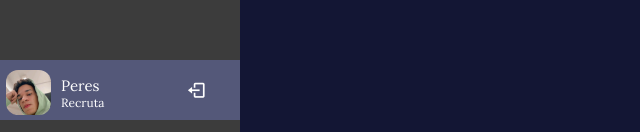
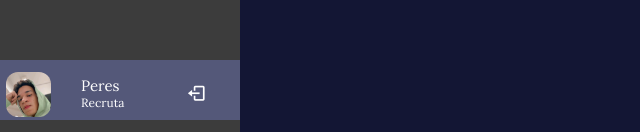
Before and after one commit to Lucax-Peres/Spoe-Application, a plain HTML site: page index.html in a window 1280 px wide. Shown: the part 665-797 px from the top of the page, 0-640 px from the left. Drawn offline with nearby package versions, Linux system fonts and the light colour scheme.

Commit message:
Update style.css

```diff
--- a/style.css
+++ b/style.css
@@ -103,6 +103,7 @@ margin-top: 20px;
   padding: 10px 6px;
   height: 60px;
   background: #545879;
+
 }
 .profile_content .profile .profile_details{
   display: flex;
@@ -114,9 +115,11 @@ margin-top: 20px;
   width: 45px;
   object-fit: cover;
   border-radius: 12px;
+  align-items: center;
+  margin-top: 0.1em;
 }
 .profile .profile_details .name_job{
-  margin-left: 10px;
+  margin-left: 30px;
 }
 
 .profile .profile_details .name{
@@ -129,7 +132,7 @@ margin-top: 20px;
 .profile #log_out{
   position: absolute;
   left: 88%;
-  bottom: 5px;
+  bottom: 2px;
   transform: translateX(-50%);
   min-width: 50px;
   line-height: 50px;
```
